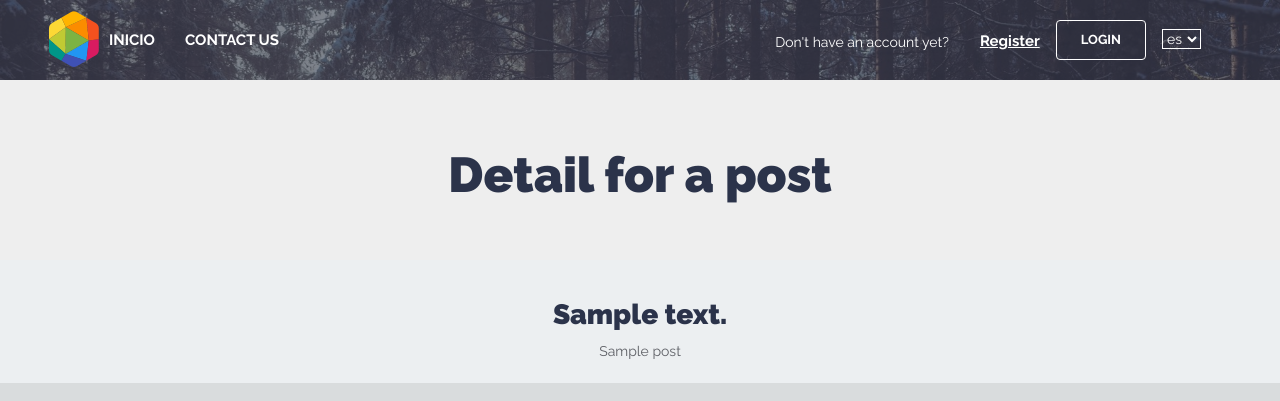
After one commit to iPablo/starter-python-sevilla, a Django app: page /python_sevilla/posts/1/ in a window 1280 px wide; the page is wider, and only the part inside the window is pictured. The commit adds this page. Shown: the top 401 px of that part. Run offline with Django 3.2, Linux system fonts and the light colour scheme; tables that the repository leaves empty hold one stand-in row (values such as "Sample post"); some libraries are stand-ins or nearby versions.

Commit message:
Commit #04: Added feature - posts detail

```diff
--- /dev/null
+++ b/python_sevilla/python_sevilla/templates/python_sevilla/detail.html
@@ -0,0 +1,14 @@
+{% extends 'base/base.html' %}
+{% load i18n %}
+
+{% block content %}
+<div class="jumbotron">
+<h2>{%  trans 'Detail for a post' %}</h2>
+</div>
+<div class="container">
+    <h4>{{ post.content }}</h4>
+    <p>
+        {{ post.name }}
+    </p>
+</div>
+{% endblock %}
--- a/python_sevilla/python_sevilla/templates/python_sevilla/list.html
+++ b/python_sevilla/python_sevilla/templates/python_sevilla/list.html
@@ -8,7 +8,7 @@
 <div class="container">
     <div class="list-group django-list">
          {%  for post in posts %}
-                <a href="#" class="list-group-item">
+                <a href="{% url 'post_detail' post.pk %}" class="list-group-item">
                     <h4 class="list-group-item-heading">{{ post.name }}</h4>
                     <p class="list-group-item-text">{{ post.content | truncatechars:20 }}</p>
                 </a>
--- a/python_sevilla/python_sevilla/urls.py
+++ b/python_sevilla/python_sevilla/urls.py
@@ -5,4 +5,5 @@ from . import views
 urlpatterns = [
     url(r'^posts/$', views.PostsView.as_view(), name='posts_lists'),
     url(r'^posts/create/$', views.PostCreateView.as_view(), name='post_create'),
+    url(r'^posts/(?P<pk>[-\w]+)/$', views.PostDetailView.as_view(), name='post_detail')
 ]
--- a/python_sevilla/python_sevilla/views.py
+++ b/python_sevilla/python_sevilla/views.py
@@ -18,3 +18,9 @@ class PostCreateView(generic.CreateView):
     form_class = CreatePostForm
     success_url = reverse_lazy('posts_lists')
     template_name = 'python_sevilla/create.html'
+
+
+class PostDetailView(generic.DetailView):
+    model = posts
+    template_name = 'python_sevilla/detail.html'
+    context_object_name = 'post'
```
